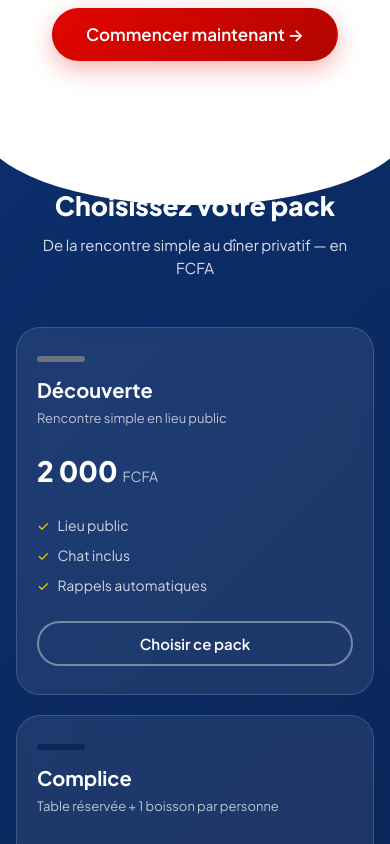
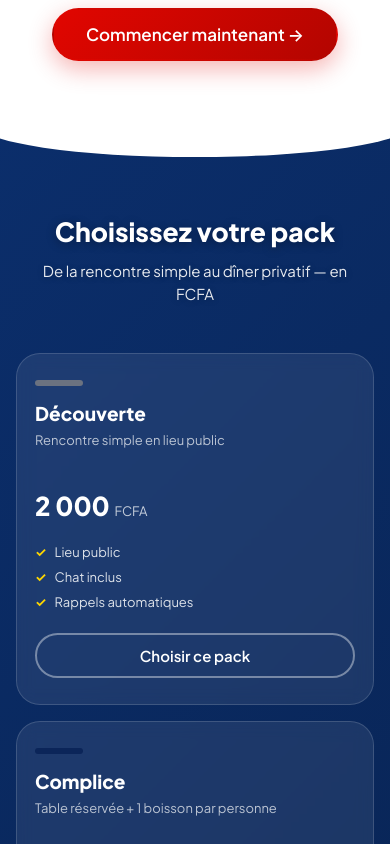
Before and after one commit to lchinformatique/meetmeclub, a Next.js app: page / in a window 390 px wide. Shown: the part 4080-4924 px from the top of the page. Built offline with nearby package versions, Linux system fonts and the light colour scheme; no server answers.

Commit message:
feat: alignement 4 packs sur meme ligne ordinateur, visibilite titre packs mobile sans chevauchement blanc et badge WhatsApp operationnel sans numero

```diff
--- a/src/app/globals.css
+++ b/src/app/globals.css
@@ -1297,6 +1297,37 @@ select,
   width: 100% !important;
 }
 
+/* ── Alignement 4 packs sur la même ligne sur ordinateur ───────── */
+.home-packs-grid {
+  display: grid !important;
+  grid-template-columns: repeat(4, minmax(0, 1fr)) !important;
+  gap: 16px !important;
+  width: 100% !important;
+  max-width: 1260px !important;
+  margin-inline: auto !important;
+  align-items: stretch !important;
+}
+
+@media (max-width: 1023px) {
+  .home-packs-grid {
+    grid-template-columns: repeat(2, minmax(0, 1fr)) !important;
+    gap: 16px !important;
+  }
+}
+
+@media (max-width: 639px) {
+  .home-packs-grid {
+    grid-template-columns: 1fr !important;
+    gap: 16px !important;
+  }
+}
+
+@media (max-width: 768px) {
+  .packs-wave-divider {
+    height: 32px !important;
+  }
+}
+
 @keyframes pulse-ring {
   0% {
     transform: scale(0.95);
--- a/src/app/page.tsx
+++ b/src/app/page.tsx
@@ -723,16 +723,23 @@ export default function HomePage() {
       {/* ── Packs ─────────────────────────────────────────────── */}
       <section
         className="section"
-        style={{ background: "var(--gradient-blue)", position: "relative" }}
+        style={{
+          background: "var(--gradient-blue)",
+          position: "relative",
+          paddingTop: "clamp(90px, 12vw, 120px)",
+          paddingBottom: "80px",
+        }}
       >
         <div
           aria-hidden
+          className="packs-wave-divider"
           style={{
             position: "absolute",
             top: 0, left: 0, right: 0,
-            height: "80px",
+            height: "45px",
             background: "white",
             clipPath: "ellipse(55% 100% at 50% 0%)",
+            pointerEvents: "none",
           }}
         />
         <div className="container" style={{ position: "relative", zIndex: 1 }}>
@@ -749,17 +756,20 @@ export default function HomePage() {
               maxWidth: "760px",
               marginInline: "auto",
               paddingInline: "12px",
+              position: "relative",
+              zIndex: 2,
             }}
           >
             <h2
               style={{
                 fontSize: "clamp(1.65rem, 5vw, 2.5rem)",
                 fontWeight: 800,
-                color: "white",
+                color: "#FFFFFF",
                 marginBottom: "12px",
                 textAlign: "center",
                 width: "100%",
                 lineHeight: 1.25,
+                textShadow: "0 2px 10px rgba(0, 0, 0, 0.35)",
               }}
             >
               Choisissez votre pack
@@ -767,28 +777,20 @@ export default function HomePage() {
             <p
               style={{
                 fontSize: "clamp(15px, 3.8vw, 18px)",
-                color: "rgba(255,255,255,0.85)",
+                color: "rgba(255,255,255,0.9)",
                 textAlign: "center",
                 width: "100%",
                 maxWidth: "600px",
                 marginInline: "auto",
                 lineHeight: 1.5,
+                textShadow: "0 1px 6px rgba(0, 0, 0, 0.25)",
               }}
             >
               De la rencontre simple au dîner privatif — en FCFA
             </p>
           </div>
 
-          <div
-            style={{
-              display: "grid",
-              gridTemplateColumns: "repeat(auto-fit, minmax(240px, 1fr))",
-              gap: "20px",
-              maxWidth: "980px",
-              margin: "0 auto",
-              width: "100%",
-            }}
-          >
+          <div className="home-packs-grid">
             {PACKS.map((pack) => (
               <div
                 key={pack.name}
@@ -796,12 +798,17 @@ export default function HomePage() {
                   background: pack.popular ? "white" : "rgba(255,255,255,0.08)",
                   border: pack.popular ? `3px solid var(--color-red)` : "1px solid rgba(255,255,255,0.15)",
                   borderRadius: "var(--radius-xl)",
-                  padding: "28px 20px",
+                  padding: "26px 18px",
                   position: "relative",
                   backdropFilter: pack.popular ? "none" : "blur(8px)",
                   transition: "transform var(--transition-base)",
+                  display: "flex",
+                  flexDirection: "column",
+                  height: "100%",
+                  justifyContent: "space-between",
                 }}
               >
+                <div>
                   {pack.popular && (
                     <div
                       style={{
@@ -832,7 +839,8 @@ export default function HomePage() {
                   />
                   <h3
                     style={{
-                    fontSize: "20px",
+                      fontSize: "19px",
+                      fontWeight: 800,
                       color: pack.popular ? "var(--color-blue)" : "white",
                       marginBottom: "6px",
                     }}
@@ -843,25 +851,27 @@ export default function HomePage() {
                     style={{
                       fontSize: "13px",
                       color: pack.popular ? "var(--color-gray-500)" : "rgba(255,255,255,0.7)",
-                    marginBottom: "20px",
+                      marginBottom: "18px",
+                      minHeight: "36px",
+                      lineHeight: 1.4,
                     }}
                   >
                     {pack.description}
                   </p>
                   <div
                     style={{
-                    fontSize: "28px",
+                      fontSize: "26px",
                       fontWeight: 800,
                       color: pack.popular ? pack.color : "white",
-                    marginBottom: "20px",
+                      marginBottom: "18px",
                     }}
                   >
                     {pack.price}{" "}
-                  <span style={{ fontSize: "14px", fontWeight: 400, opacity: 0.7 }}>
+                    <span style={{ fontSize: "13px", fontWeight: 400, opacity: 0.75 }}>
                       FCFA
                     </span>
                   </div>
-                <ul style={{ listStyle: "none", marginBottom: "24px" }}>
+                  <ul style={{ listStyle: "none", marginBottom: "22px", padding: 0 }}>
                     {pack.features.map((f) => (
                       <li
                         key={f}
@@ -869,21 +879,25 @@ export default function HomePage() {
                           display: "flex",
                           alignItems: "center",
                           gap: "8px",
-                        fontSize: "14px",
-                        color: pack.popular ? "var(--color-gray-600)" : "rgba(255,255,255,0.8)",
+                          fontSize: "13px",
+                          color: pack.popular ? "var(--color-gray-600)" : "rgba(255,255,255,0.85)",
                           marginBottom: "8px",
+                          lineHeight: 1.3,
                         }}
                       >
-                      <span style={{ color: pack.popular ? "var(--color-red)" : "#FFD700" }}>✓</span>
+                        <span style={{ color: pack.popular ? "var(--color-red)" : "#FFD700", fontWeight: "bold" }}>✓</span>
                         {f}
                       </li>
                     ))}
                   </ul>
+                </div>
+
                 <Link
                   href="/inscription"
                   className={`btn ${pack.popular ? "btn-primary" : "btn-outline-red"}`}
                   style={{
                     width: "100%",
+                    marginTop: "auto",
                     ...(pack.popular ? {} : { borderColor: "rgba(255,255,255,0.4)", color: "white" }),
                   }}
                 >
--- a/src/components/CustomerSupportWidget.tsx
+++ b/src/components/CustomerSupportWidget.tsx
@@ -50,9 +50,9 @@ const FAQ_KNOWLEDGE_BASE = [
   {
     keywords: ["contact", "humain", "conseiller", "numero", "telephone", "aide", "service", "whatsapp"],
     response:
-      "Notre équipe du service client à Lomé est joignable en direct sur WhatsApp (+228 90 28 35 80) du Lundi au Dimanche pour vous assister.",
+      "Notre équipe du service client à Lomé est joignable en direct sur WhatsApp du Lundi au Dimanche pour vous assister.",
     actionUrl: WHATSAPP_URL,
-    actionText: "Discuter sur WhatsApp (+228 90 28 35 80)",
+    actionText: "Discuter sur WhatsApp (Opérationnel)",
   },
 ];
 
@@ -100,9 +100,9 @@ export default function CustomerSupportWidget() {
       );
 
       let replyText =
-        "Je comprends votre question. Pour une assistance sur mesure ou un suivi direct, notre conseiller est disponible immédiatement sur WhatsApp au 0022890283580.";
+        "Je comprends votre question. Pour une assistance sur mesure ou un suivi direct, notre conseiller est disponible immédiatement sur WhatsApp.";
       let actionUrl: string | undefined = WHATSAPP_URL;
-      let actionText: string | undefined = "Continuer sur WhatsApp (+228 90 28 35 80)";
+      let actionText: string | undefined = "Continuer sur WhatsApp (Opérationnel)";
 
       if (matched) {
         replyText = matched.response;
@@ -150,17 +150,23 @@ export default function CustomerSupportWidget() {
                   fontWeight: 700,
                   color: "#166534",
                   whiteSpace: "nowrap",
+                  display: "flex",
+                  alignItems: "center",
+                  gap: "6px",
                 }}
               >
-                Assistant WhatsApp · 0022890283580
+                <span>Assistant WhatsApp</span>
+                <span style={{ fontSize: "10px", background: "#DCFCE7", color: "#15803D", padding: "1px 6px", borderRadius: "9999px" }}>
+                  Opérationnel
+                </span>
               </div>
             )}
             <a
               href={WHATSAPP_URL}
               target="_blank"
               rel="noopener noreferrer"
-              aria-label="Discuter directement sur WhatsApp avec le support au 0022890283580"
-              title="Assistant WhatsApp direct (+228 90 28 35 80)"
+              aria-label="Contacter l'Assistant WhatsApp (Opérationnel)"
+              title="Assistant WhatsApp (Opérationnel)"
               onMouseEnter={() => setHoveredButton("whatsapp")}
               onMouseLeave={() => setHoveredButton(null)}
               className="whatsapp-chat-btn-pulse"
```
Lines whose indentation alone changed are shown as unchanged.
